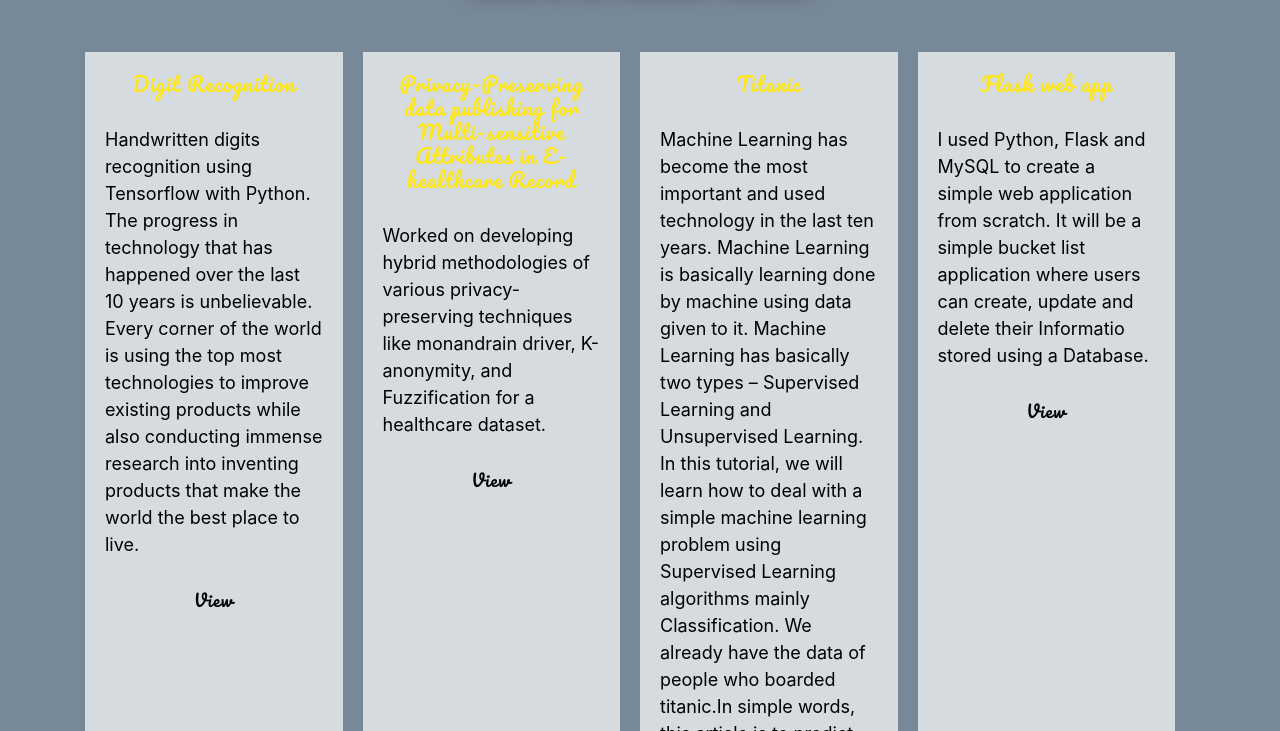
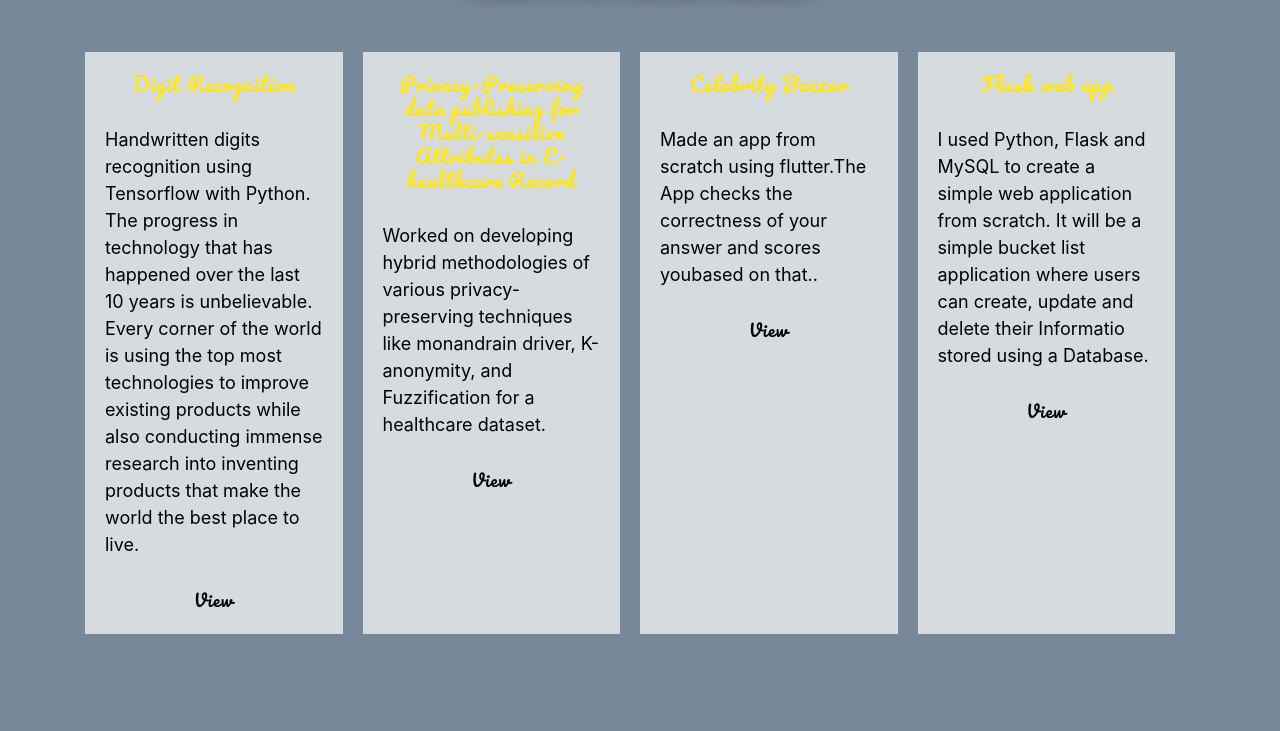
Before and after one commit to anirudharkery/protfoliowebsite, a plain HTML site: page index.html in a window 1280 px wide. Shown: the part 1909-2640 px from the top of the page. Drawn offline with nearby package versions, Linux system fonts and the light colour scheme.

Commit message:
Update index.html

```diff
--- a/index.html
+++ b/index.html
@@ -136,9 +136,8 @@ for a healthcare dataset.</p>
 				<a href="https://github.com/anirudharkery/hml191">View</a>
 				</div>
 			<div class="pdetails">
-		         <h4>Titanic</h4>
-				<p>Machine Learning has become the most important and used technology in the last ten years. Machine Learning is basically learning done by machine using data given to it. Machine Learning has basically two types –  Supervised Learning and Unsupervised Learning. In this tutorial, we will learn how to deal with a simple machine learning problem using Supervised Learning algorithms mainly Classification.
-We already have the data of people who boarded titanic.In simple words, this article is to predict the survivors from the Titanic tragedy with Machine Learning in Python.</p>
+		         <h4>Celebrity Buzzer</h4>
+				<p>Made an app from scratch using flutter.The App checks the correctness of your answer and scores youbased on that..</p>
 				<a href="https://github.com/anirudharkery/ML">View</a>
 			</div>
 				<div class="pdetails">
```
